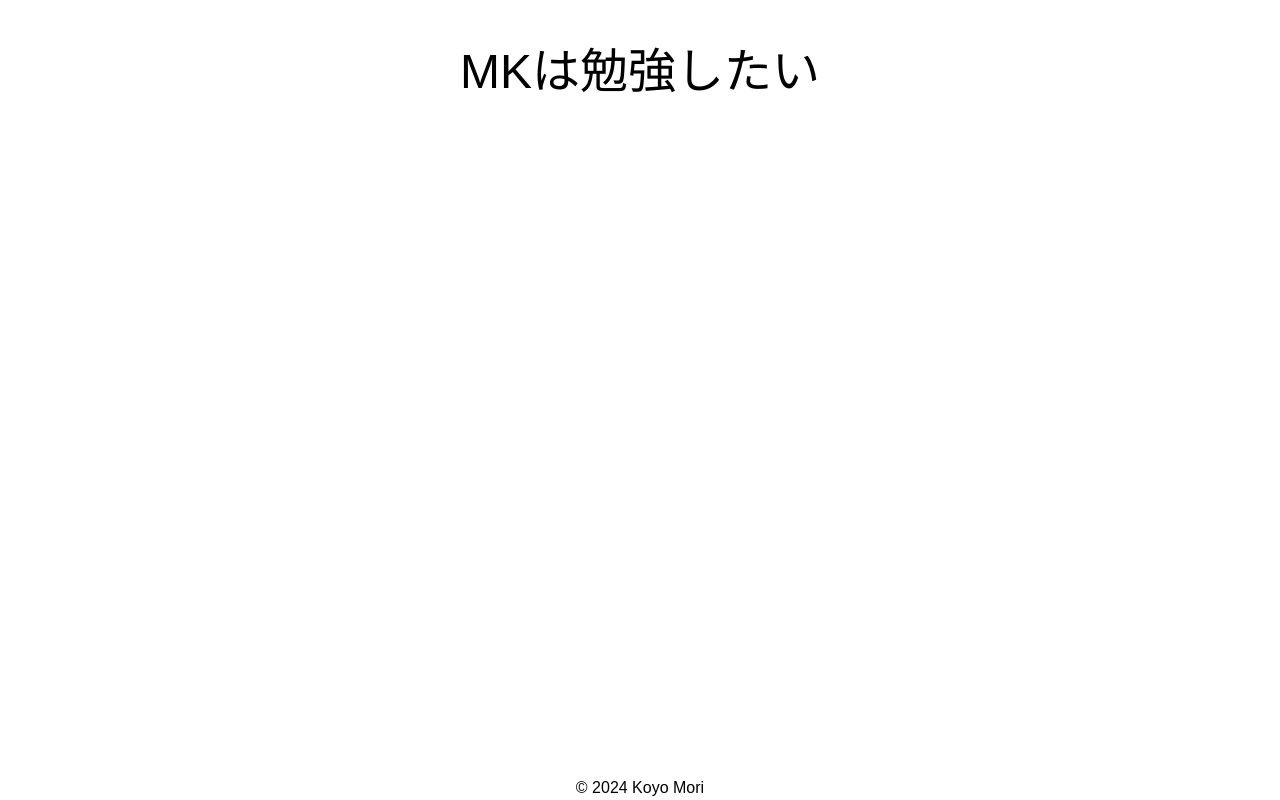
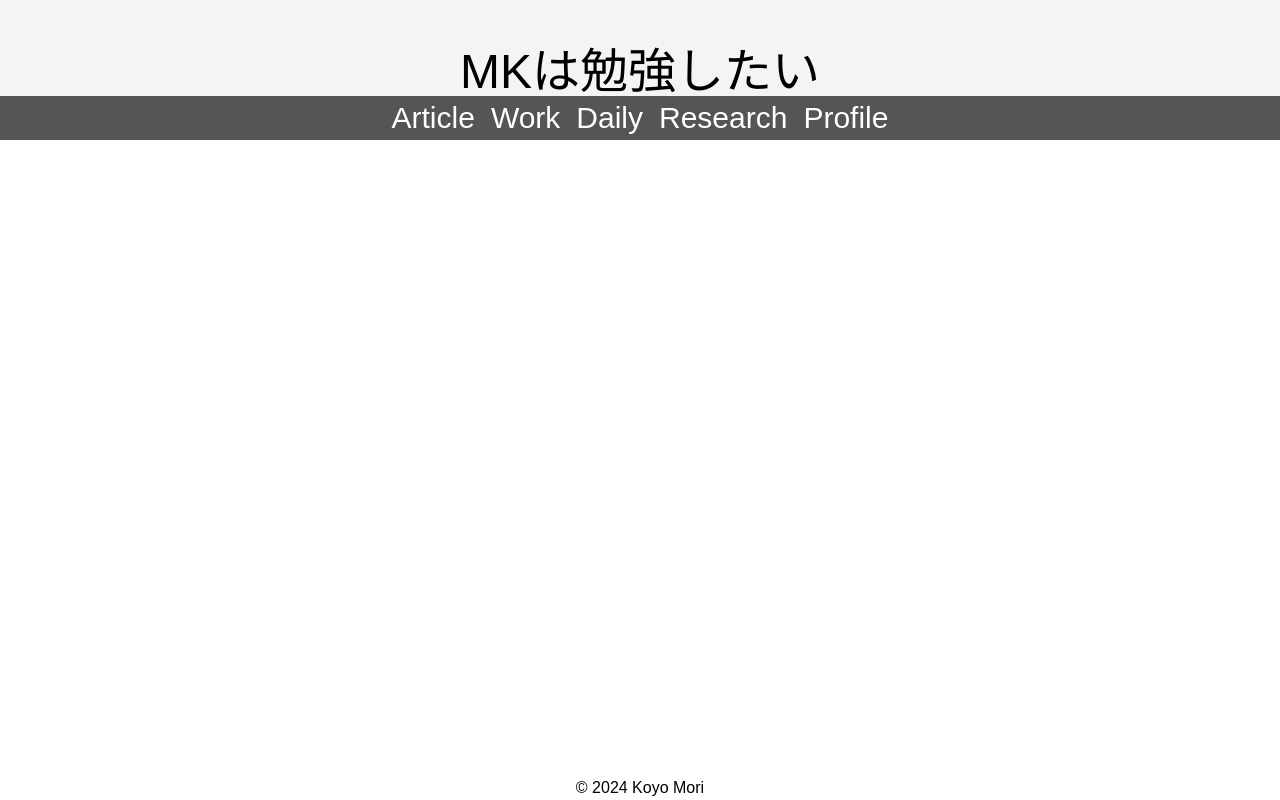
Before and after one commit to s1270146/my-blog, a Next.js app: page / in a window 1280 px wide. Built offline with nearby package versions, Linux system fonts and the light colour scheme; a web font is replaced by a local one.

Commit message:
create header

```diff
--- a/components/common/Header.tsx
+++ b/components/common/Header.tsx
@@ -3,7 +3,7 @@ import Link from "next/link";
 
 const Header = () => {
     return (
-        <header className="pt-12 flex justify-center bg-light-grey top-0">
+        <header className="pt-12 flex justify-center bg-light-gray top-0">
             <Link href="/">
                 <p className={`${jacquesFrancoisShadow.className} inline-block  text-5xl`}>MKは勉強したい</p>
             </Link>
--- a/components/common/SubHeader.tsx
+++ b/components/common/SubHeader.tsx
@@ -1,14 +1,17 @@
 import { jacquesFrancois } from "@/utils/font";
+import Link from "next/link";
 
 const SubHeader = () => {
     const textButtonClassName: string = jacquesFrancois.className + " text-white text-3xl";
     return (
-        <div className="w-full flex justify-center items-center gap-4 bg-mid-grey py-1">
+        <div className="w-full flex justify-center items-center gap-4 bg-mid-gray py-1 sticky top-0">
             <div className={textButtonClassName}>Article</div>
             <div className={textButtonClassName}>Work</div>
             <div className={textButtonClassName}>Daily</div>
             <div className={textButtonClassName}>Research</div>
-            <div className={textButtonClassName}>Profile</div>
+            <Link href="./profile">
+                <div className={textButtonClassName}>Profile</div>
+            </Link>
         </div>
     );
 }
```
